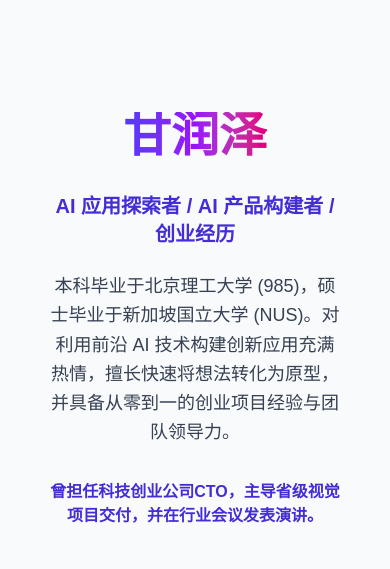
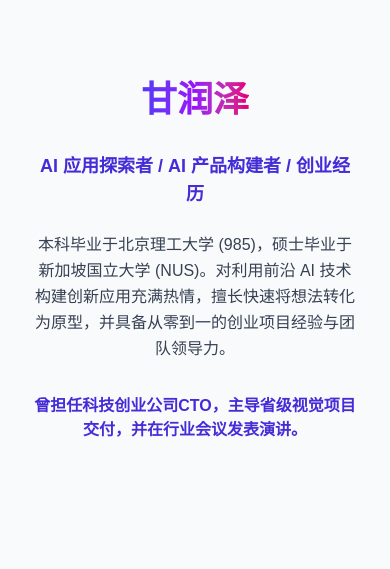
Before and after one commit to GSSfearless/portfolio, a Next.js app: page / in a window 390 px wide. Shown: the top 569 px of the page. Built offline with nearby package versions, Linux system fonts and the light colour scheme.

Commit message:
Update page.tsx

```diff
--- a/src/app/page.tsx
+++ b/src/app/page.tsx
@@ -35,32 +35,33 @@ export default function Home() {
   const [showSpeechGif, setShowSpeechGif] = useState(false);
 
   return (
-    <main className="flex min-h-screen flex-col items-center justify-between p-12 sm:p-24 bg-gray-50 text-gray-800 overflow-x-hidden">
+    <main className="flex min-h-screen flex-col items-center justify-between p-8 sm:p-16 lg:p-24 bg-gray-50 text-gray-800 overflow-x-hidden">
       {/* Hero Section */}
-      <div className="z-10 w-full max-w-5xl items-center justify-between font-mono text-sm lg:flex mb-16">
+      <div className="z-10 w-full max-w-5xl items-center justify-between font-mono text-sm lg:flex mb-12 sm:mb-16">
         {/* Placeholder for potential top bar elements like logo or nav */}
       </div>
 
+      {/* Hero Section - 全局居中 */}
       <motion.div
-        className="relative flex flex-col place-items-center mb-24 text-center lg:text-left lg:items-start w-full max-w-5xl before:absolute before:h-[300px] before:w-full before:-translate-x-1/2 before:rounded-full before:bg-gradient-radial before:from-white before:to-transparent before:blur-2xl before:content-[''] after:absolute after:-z-20 after:h-[180px] after:w-full after:translate-x-1/3 after:bg-gradient-conic after:from-sky-200 after:via-blue-200 after:blur-2xl after:content-[''] before:dark:bg-gradient-to-br before:dark:from-transparent before:dark:to-blue-700 before:dark:opacity-10 after:dark:from-sky-900 after:dark:via-[#0141ff] after:dark:opacity-40 sm:before:w-[480px] sm:after:w-[240px] before:lg:h-[360px]"
+        className="relative flex flex-col place-items-center mb-16 sm:mb-24 text-center w-full max-w-5xl before:absolute before:h-[300px] before:w-full before:-translate-x-1/2 before:rounded-full before:bg-gradient-radial before:from-white before:to-transparent before:blur-2xl before:content-[''] after:absolute after:-z-20 after:h-[180px] after:w-full after:translate-x-1/3 after:bg-gradient-conic after:from-sky-200 after:via-blue-200 after:blur-2xl after:content-[''] before:dark:bg-gradient-to-br before:dark:from-transparent before:dark:to-blue-700 before:dark:opacity-10 after:dark:from-sky-900 after:dark:via-[#0141ff] after:dark:opacity-40 sm:before:w-[480px] sm:after:w-[240px] before:lg:h-[360px]"
         variants={heroContainerVariants}
         initial="hidden"
         animate="visible"
       >
         <motion.h1
-          className="text-5xl sm:text-7xl font-extrabold mb-6 bg-gradient-to-r from-indigo-600 via-purple-600 to-pink-600 bg-clip-text text-transparent pb-2"
+          className="text-4xl sm:text-5xl lg:text-7xl font-extrabold mb-6 bg-gradient-to-r from-indigo-600 via-purple-600 to-pink-600 bg-clip-text text-transparent pb-2"
           variants={heroItemVariants}
         >
           甘润泽
         </motion.h1>
         <motion.p
-          className="text-xl sm:text-2xl text-indigo-700 font-semibold mb-6"
+          className="text-lg sm:text-xl lg:text-2xl text-indigo-700 font-semibold mb-6"
           variants={heroItemVariants}
         >
           AI 应用探索者 / AI 产品构建者 / 创业经历
         </motion.p>
         <motion.p
-          className="max-w-3xl text-gray-700 mb-6 text-lg leading-relaxed"
+          className="max-w-3xl text-gray-700 mb-6 text-base sm:text-lg leading-relaxed"
           variants={heroItemVariants}
         >
           本科毕业于北京理工大学 (985)，硕士毕业于新加坡国立大学 (NUS)。对利用前沿 AI 技术构建创新应用充满热情，擅长快速将想法转化为原型，并具备从零到一的创业项目经验与团队领导力。
```
